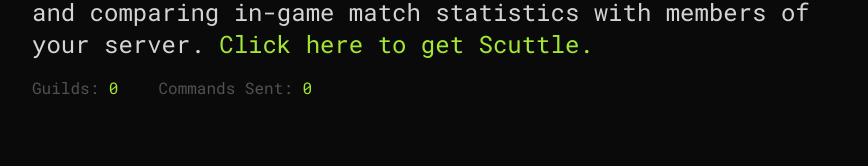
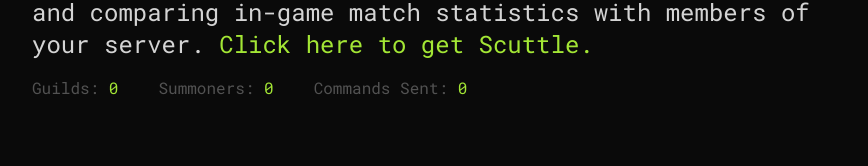
Before and after one commit to Skillet-Studios/scuttle-web, a React (Create React App) app: page / in a window 1280 px wide. Shown: the part 144-310 px from the top of the page, without its empty margins (0-868 px from the left). Built offline with nearby package versions, Linux system fonts and the light colour scheme; no server answers.

Commit message:
(new) num summoners

```diff
--- a/src/components/Overview.js
+++ b/src/components/Overview.js
@@ -9,6 +9,8 @@
 function Overview() {
   const [numGuilds, setNumGuilds] = useState(0);
   const [numCommands, setNumCommands] = useState(0);
+  const [numSummoners, setNumSummoners] = useState(0);
+
   const botUrl =
     "https://discord.com/oauth2/authorize?client_id=1222960533523796089&permissions=17600776293376&scope=bot";
 
@@ -16,9 +18,11 @@
     async function getAnalytics() {
       const guildsResponse = await axios.get(`${apiUrl}/guilds`);
       const commandsResponse = await axios.get(`${apiUrl}/commands`);
+      const summonersResponse = await axios.get(`${apiUrl}/summoners`);
 
       setNumGuilds(guildsResponse.data.numGuilds);
       setNumCommands(commandsResponse.data.numCommandsSent);
+      setNumSummoners(summonersResponse.data.totalSummoners);
     }
     getAnalytics();
   }, []);
@@ -42,6 +46,9 @@
           Guilds: <span className="text-lime-400">{numGuilds}</span>
         </p>
         <p>
+          Summoners: <span className="text-lime-400">{numSummoners}</span>
+        </p>
+        <p>
           Commands Sent: <span className="text-lime-400">{numCommands}</span>
         </p>
       </div>
```
